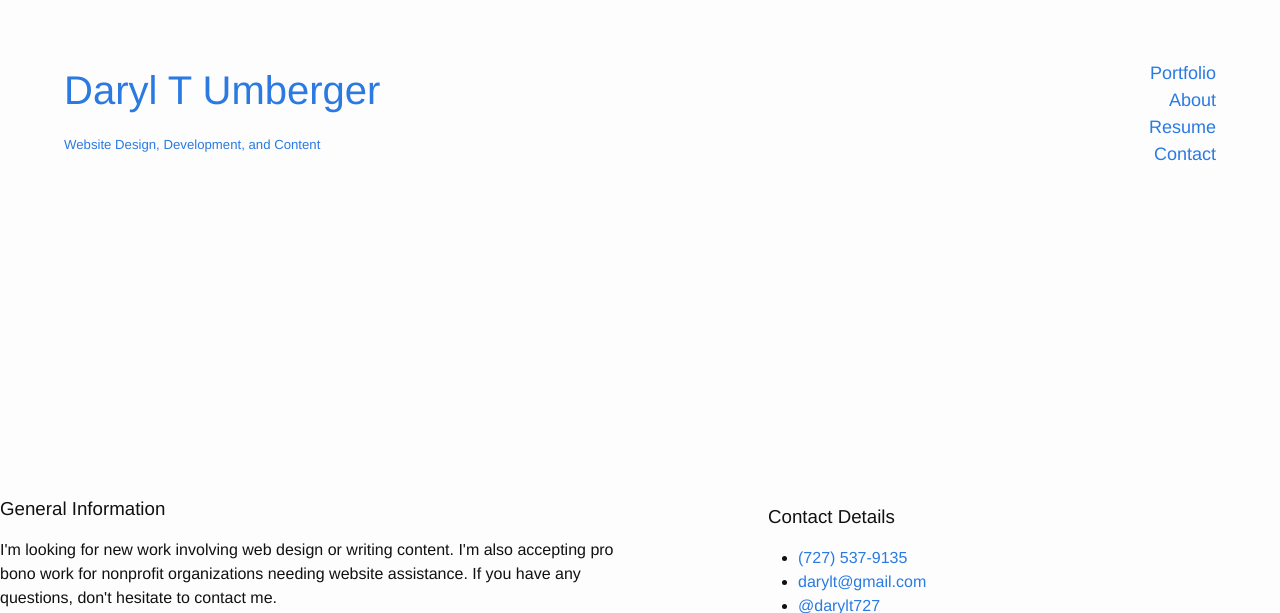
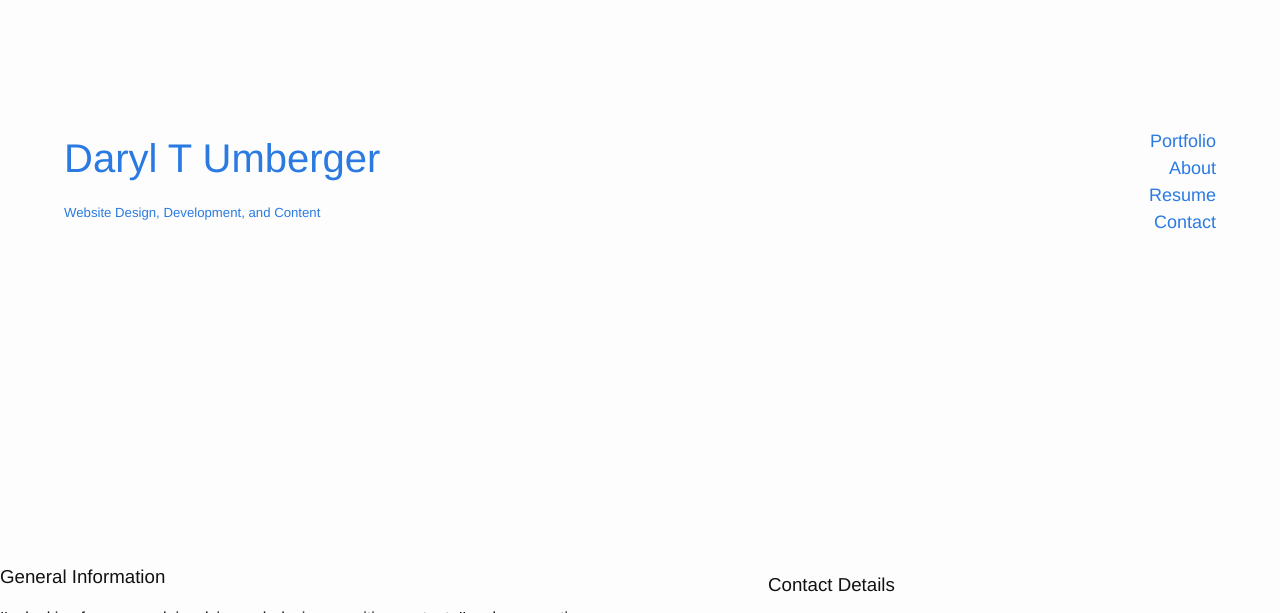
Before and after one commit to dt727/dt727.github.io, a Jekyll site: the page contact.html, which Jekyll copies as it is, in a window 1280 px wide. Shown: the top 613 px of the page. Built offline with Jekyll 4.4.1, drawn with Linux system fonts in a browser that asks for light colours; grey boxes are pictures that could not be loaded.

Commit message:
Update responsive.css

```diff
--- a/css/responsive.css
+++ b/css/responsive.css
@@ -31,6 +31,9 @@ nav {
    font-size: .75em;
 }
 
+#wrapper {
+   margin-top: 10%;
+}
 
 /*********************
 PAGE: ABOUT
```
